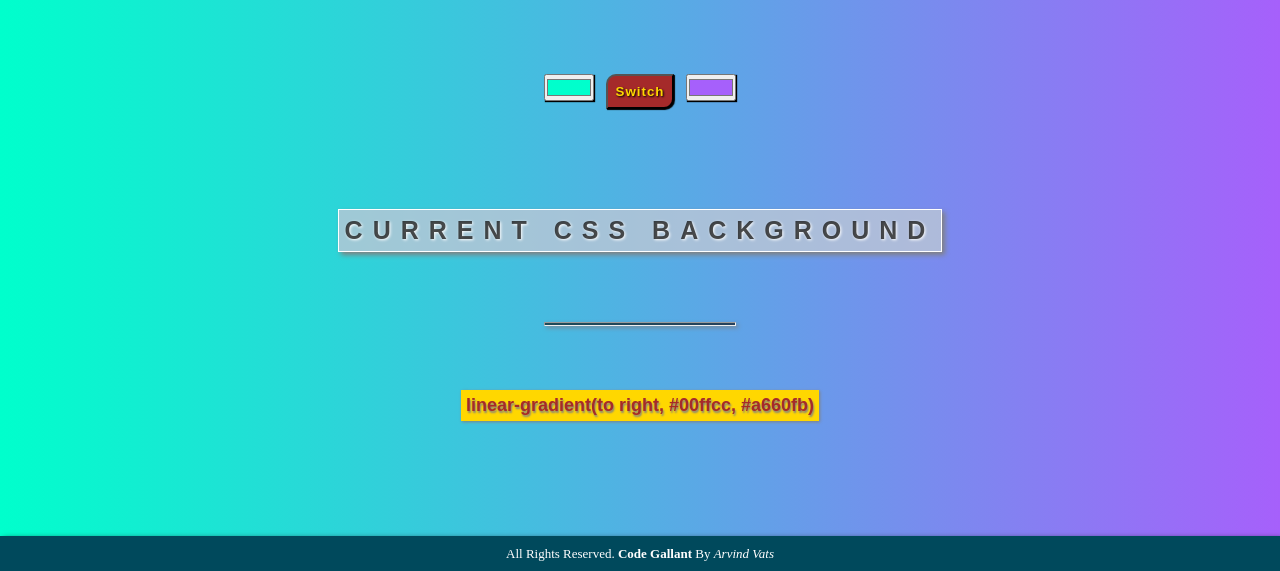
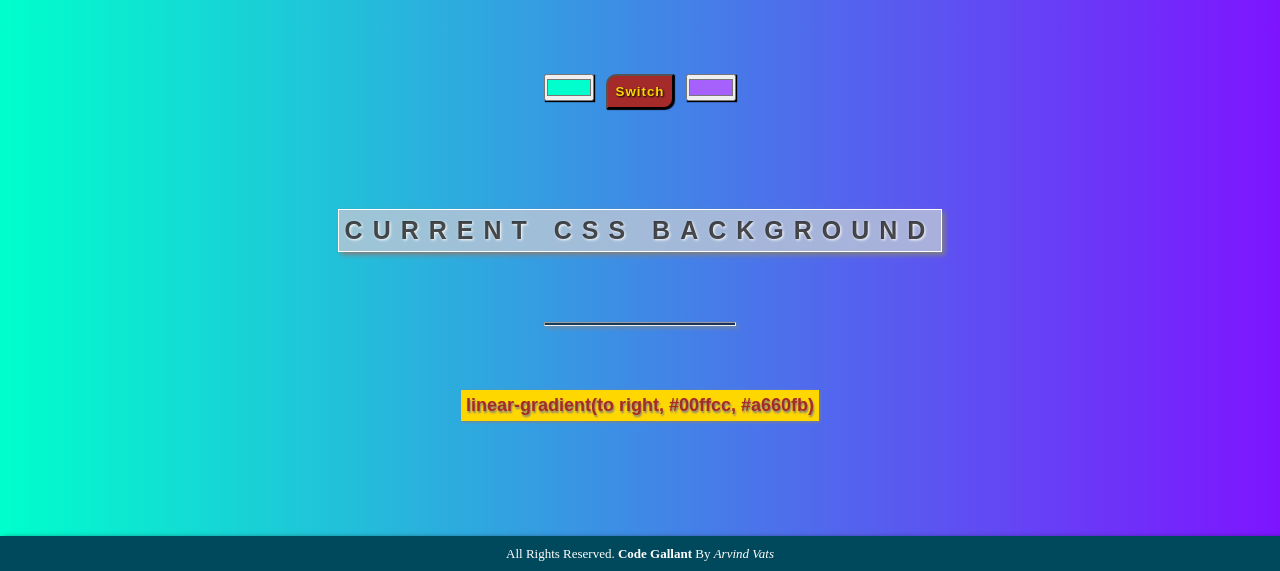
Before and after one commit to arvindvats/codegallant, a plain HTML site: page index.html in a window 1280 px wide. Shown: the part 229-800 px from the top of the page. Drawn offline with nearby package versions, Linux system fonts and the light colour scheme.

Commit message:
Update style.css

```diff
--- a/style.css
+++ b/style.css
@@ -15,7 +15,7 @@ html,body{
 }
 
 body{
-	background: linear-gradient(to right, #00ffcc , #a660fb);
+	background: linear-gradient(to right, #00ffcc , #7E14FF);
 }
 
 nav{
```
